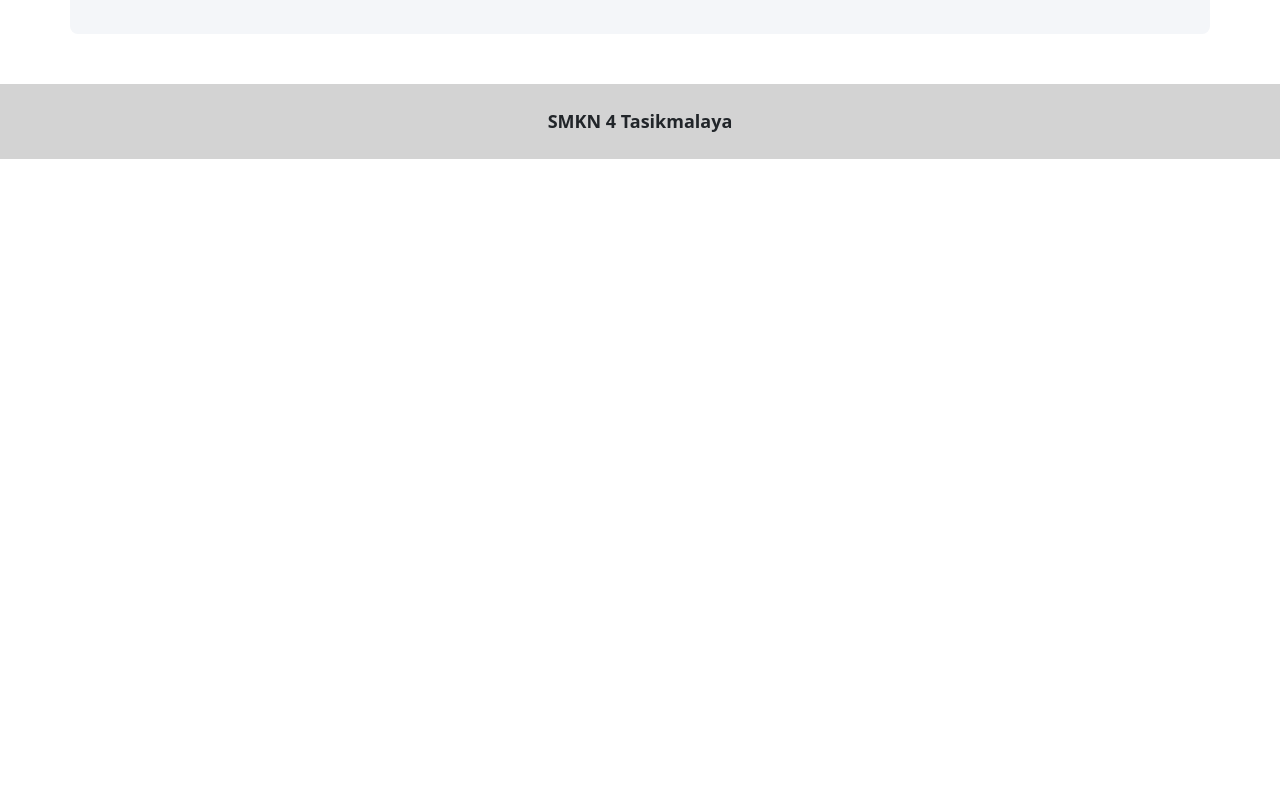
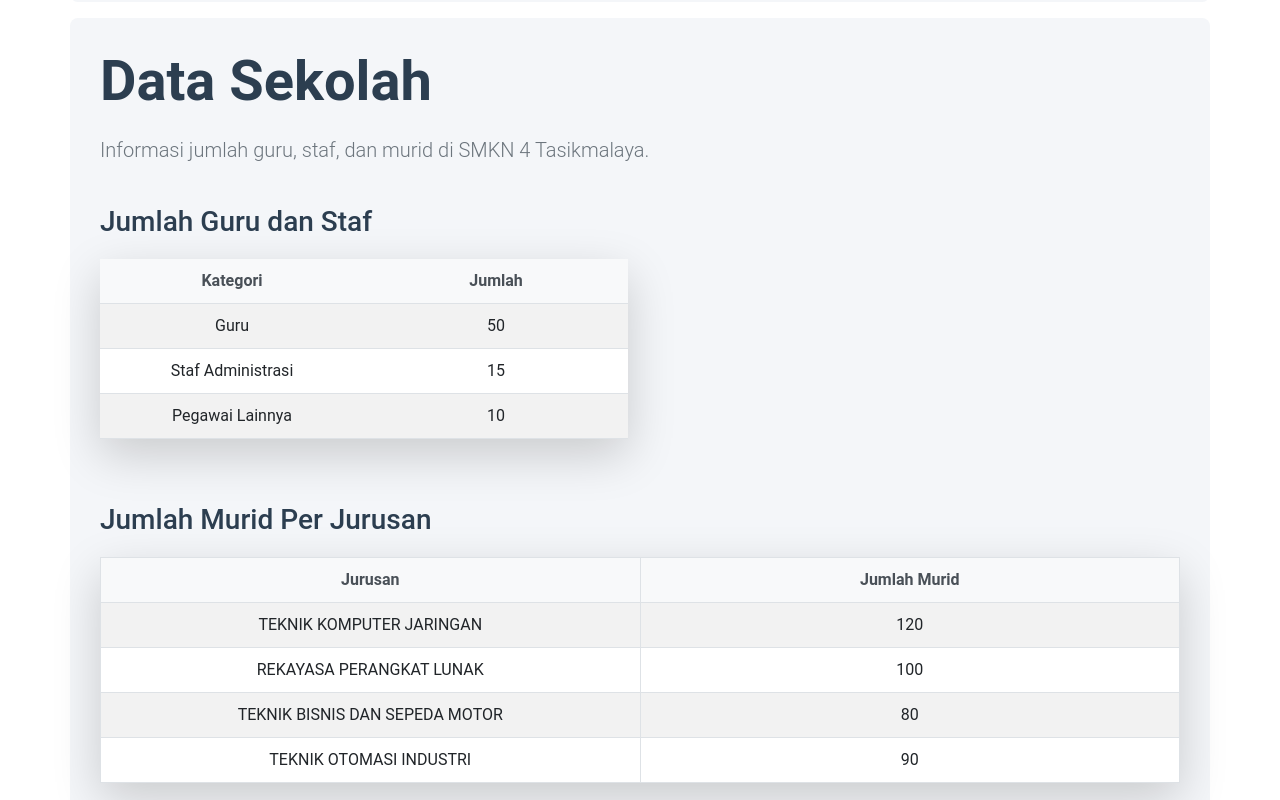
Before and after one commit to ainyyraa125/website-smkn4, a Nuxt app: page /profil in a window 1280 px wide. Shown: the part 1060-1860 px from the top of the page. Before the commit the page ends 1219 px from the top, so only its background shows below. Built offline with nearby package versions, Linux system fonts and the light colour scheme.

Commit message:
Add files via upload

```diff
--- a/pages/eskul/index.vue
+++ b/pages/eskul/index.vue
@@ -21,6 +21,10 @@
 
       </div>
   </div>
+  <!-- Footer Section -->
+  <footer class="bg-dark text-white text-center py-4">
+      <p>&copy; 2024 SMKN 4 Tasikmalaya | Semua Hak Cipta Dilindungi</p>
+    </footer>
 </template>
 <style scoped>
 img{
--- a/pages/galeri/index.vue
+++ b/pages/galeri/index.vue
@@ -56,6 +56,10 @@
 
     </div>
   </div>
+  <!-- Footer Section -->
+  <footer class="bg-dark text-white text-center py-4">
+      <p>&copy; 2024 SMKN 4 Tasikmalaya | Semua Hak Cipta Dilindungi</p>
+    </footer>
 </template>
 
 <style scoped>
--- a/pages/index.vue
+++ b/pages/index.vue
@@ -1,49 +1,74 @@
 <template>
-  <!-- Logo Section -->
-  <div class="text-center mt-4">
-    <img src="~/assets/img/home.jpg" alt="Logo SMKN 4 Tasikmalaya" class="img-fluid" />
+  <div>
+    <!-- Hero Section -->
+    <section class="hero-section text-center text-white py-5">
+      <div class="container">
+        <h1 class="display-4 mb-4">Selamat Datang di SMKN 4 Tasikmalaya</h1>
+        <p class="lead mb-4">Temukan informasi terbaru mengenai kegiatan, prestasi, dan program unggulan kami</p>
       </div>
+    </section>
 
-  <!-- Sambutan Kepala Sekolah Section -->
-  <h2 class="bg-secondary text-white text-center py-3 mt-5 mb-4 rounded-3">SAMBUTAN KEPALA SEKOLAH</h2>
-  <div class="d-flex align-items-center justify-content-center mt-4 shadow-sm rounded-lg" style="background-color: #f5f5f5; padding: 20px;">
-    <img src="~/assets/img/kepsek.png" alt="Kepala Sekolah" class="rounded-circle border border-4 border-primary" style="width: 150px; height: 150px;"/>
-    <div class="ms-4">
-      <h3 class="text-dark fw-bold">Sambutan Kepala Sekolah</h3>
-      <p class="text-muted">Selamat datang di website resmi SMKN 4 Tasikmalaya. Kami sangat senang dapat memperkenalkan sekolah kami melalui platform ini. Di sini, Anda akan menemukan informasi penting mengenai kegiatan, program unggulan, serta prestasi yang telah kami raih selama ini.
+    <!-- Gambar di atas Sambutan Kepala Sekolah -->
+    <section class="header-image-section">
+      <img src="~/assets/img/home.jpg" alt="Selamat Datang Di Website SMKN 4" class="img-fluid w-100" />
+    </section>
 
-</p>
-      <small class="text-muted">Kepala Sekolah, SMKN 4 Tasikmalaya</small>
+    <!-- Sambutan Kepala Sekolah -->
+    <section class="sambutan-section py-5" id="sambutan">
+      <div class="container text-center">
+        <h2 class="mb-4">Sambutan Kepala Sekolah</h2>
+        <div class="row align-items-center">
+          <div class="col-md-4">
+            <img src="~/assets/img/kepsek.png" alt="Kepala Sekolah" class="img-fluid rounded-circle" />
+          </div>
+          <div class="col-md-8">
+            <p class="lead">Selamat datang di website resmi SMKN 4 Tasikmalaya. Kami dengan bangga mempersembahkan berbagai informasi tentang sekolah kami, kegiatan, dan prestasi yang telah kami capai.</p>
+            <p><small class="text-muted">Kepala Sekolah, SMKN 4 Tasikmalaya</small></p>
           </div>
         </div>
+      </div>
+    </section>
 
-  <!-- BERITA Section -->
-  <h2 class="bg-secondary text-white text-center py-3 mt-5 rounded-3">BERITA</h2>
-  <div class="card-group mt-4">
-    <div class="card shadow-sm rounded-lg mx-2">
+    <!-- Berita Terbaru -->
+    <section class="berita-section py-5" id="berita">
+      <div class="container text-center">
+        <h2 class="mb-4">Berita Terbaru</h2>
+        <div class="row">
+          <div class="col-md-4 mb-4">
+            <div class="card">
               <img src="~/assets/img/expo.webp" class="card-img-top" alt="Expo" />
               <div class="card-body">
-        <h5 class="card-title text-dark">EXPO</h5>
-        <p class="card-text">Latest update on our school expo.</p>
-        <small class="text-muted">Last updated 3 mins ago</small>
+                <h5 class="card-title">Expo Sekolah</h5>
+                <p class="card-text">Update terbaru tentang Expo sekolah kami, kegiatan yang menarik dan penuh informasi.</p>
               </div>
             </div>
-    <div class="card shadow-sm rounded-lg mx-2">
-      <img src="~/assets/img/fair.jpg" class="card-img-top" alt="Expo" />
+          </div>
+          <div class="col-md-4 mb-4">
+            <div class="card">
+              <img src="~/assets/img/fair.jpg" class="card-img-top" alt="Job Fair" />
               <div class="card-body">
-        <h5 class="card-title text-dark">Job Fair</h5>
-        <p class="card-text">Details about our upcoming event.</p>
-        <small class="text-muted">Last updated 3 mins ago</small>
+                <h5 class="card-title">Job Fair</h5>
+                <p class="card-text">Dapatkan informasi terbaru mengenai Job Fair yang akan diadakan oleh sekolah.</p>
               </div>
             </div>
-    <div class="card shadow-sm rounded-lg mx-2">
-      <img src="~/assets/img/binsik.jpg" class="card-img-top" alt="Expo" />
+          </div>
+          <div class="col-md-4 mb-4">
+            <div class="card">
+              <img src="~/assets/img/binsik.jpg" class="card-img-top" alt="Binsik" />
               <div class="card-body">
-        <h5 class="card-title text-dark">Binsik</h5>
-        <p class="card-text">Kegiatan binsik atau bimbingan fisik adalah kegiatan yang di berikan kepada kelas 12 setiap minggunya</p>
-        <small class="text-muted">Last updated 3 mins ago</small>
+                <h5 class="card-title">Binsik</h5>
+                <p class="card-text">Kegiatan binsik adalah bimbingan fisik untuk kelas 12 yang bertujuan untuk mempersiapkan ujian akhir.</p>
               </div>
             </div>
+          </div>
+        </div>
+      </div>
+    </section>
+
+    <!-- Footer Section -->
+    <footer class="bg-dark text-white text-center py-4">
+      <p>&copy; 2024 SMKN 4 Tasikmalaya | Semua Hak Cipta Dilindungi</p>
+    </footer>
   </div>
 </template>
 
@@ -54,132 +79,94 @@
 </script>
 
 <style scoped>
-/* Global Styling */
-h3 {
-  font-size: 1.75rem;
-  font-weight: 600;
-  color: #000000;
-  margin-bottom: 1.25rem;
+/* Global Styles */
+body {
+  font-family: 'Arial', sans-serif;
 }
 
-.card-group .card {
-  margin: 0 10px;
+/* Hero Section */
+.hero-section {
+  background: url('~/assets/img/hero-bg.jpg') no-repeat center center/cover;
+  color: white;
+  padding: 5rem 0;
+}
+
+.hero-section h1 {
+  font-size: 3rem;
+  font-weight: bold;
+}
+
+.hero-section .lead {
+  font-size: 1.25rem;
+}
+
+/* Gambar di atas Sambutan Kepala Sekolah */
+.header-image-section img {
+  width: 100%;
+  height: auto;
+  margin-bottom: 2rem;
+}
+
+/* Sambutan Kepala Sekolah Section */
+.sambutan-section {
+  background-color: #f8f9fa;
+}
+
+.sambutan-section h2 {
+  font-size: 2.5rem;
+  font-weight: bold;
+  color: #333;
+}
+
+/* Berita Terbaru Section */
+.berita-section h2 {
+  font-size: 2.5rem;
+  font-weight: bold;
+  color: #333;
+}
+
+.card {
+  border-radius: 10px;
+  box-shadow: 0 4px 10px rgba(0, 0, 0, 0.1);
+  transition: transform 0.3s;
+}
+
+.card:hover {
+  transform: translateY(-5px);
 }
 
 .card-img-top {
+  height: 200px;
   object-fit: cover;
-  height: 200px;
-  border-bottom: 4px solid #000000;
 }
 
-.bg-primary {
-  background-color: #000000 !important;
+/* Footer */
+footer {
+  background-color: #343a40;
 }
 
-.text-center {
-  text-align: center;
+footer p {
+  margin: 0;
+  color: #adb5bd;
 }
 
-.ms-4 {
-  margin-left: 1.5rem;
+/* Responsive Design */
+@media (max-width: 768px) {
+  .hero-section h1 {
+    font-size: 2rem;
   }
 
-.text-muted {
-  font-size: 0.875rem;
+  .hero-section .lead {
+    font-size: 1rem;
   }
 
-.card-body p {
-  font-size: 1rem;
-  color: #333;
+  .sambutan-section .row {
+    flex-direction: column-reverse;
   }
 
-.card-body h5 {
-  font-size: 1.25rem;
-  font-weight: bold;
-  color: #000000;
-}
-
-.card-body small {
-  font-size: 0.875rem;
-  color: #777;
-}
-
-.bg-secondary {
-  background-color: #6c757d;
-}
-
-/* Improve the logo section */
-.img-fluid {
-  max-width: 100%;
+  .sambutan-section img {
+    width: 100%;
     height: auto;
-}
-
-/* Sambutan Kepala Sekolah Section */
-.shadow-sm {
-  box-shadow: 0 4px 6px rgba(0, 0, 0, 0.1);
-}
-
-.rounded-lg {
-  border-radius: 10px;
-}
-
-.border-primary {
-  border-color: #007bff;
-}
-
-/* News Section */
-.card-title {
-  font-weight: bold;
-  color: #000;
-}
-
-.card-body .card-text {
-  font-size: 1rem;
-  color: #333;
-}
-
-.card-group .card {
-  transition: transform 0.3s ease-in-out;
-}
-
-.card-group .card:hover {
-  transform: translateY(-5px);
-}
-
-.card-body small {
-  font-size: 0.875rem;
-  color: #777;
-}
-
-/* Media Queries for responsiveness */
-@media (max-width: 768px) {
-  .d-flex {
-    flex-direction: column;
-    align-items: center;
-  }
-
-  .ms-4 {
-    margin-left: 0;
-  }
-
-  .card-group {
-    flex-direction: column;
-  }
-
-  .card {
-    margin-bottom: 1rem;
-  }
-
-  .card-img-top {
-    height: 180px;
-  }
-
-  h3 {
-    font-size: 1.5rem;
-  }
-
-  .text-center h2 {
-    font-size: 1.5rem;
   }
 }
 </style>
--- a/pages/jurusan/index.vue
+++ b/pages/jurusan/index.vue
@@ -75,6 +75,10 @@
       </div>
     </div>
   </div>
+  <!-- Footer Section -->
+  <footer class="bg-dark text-white text-center py-4">
+      <p>&copy; 2024 SMKN 4 Tasikmalaya | Semua Hak Cipta Dilindungi</p>
+    </footer>
 </template>
 
 <script>
--- a/pages/profil/index.vue
+++ b/pages/profil/index.vue
@@ -63,12 +63,90 @@
         Tasikmalaya No. 420/9/SK-BPPT/2012 Tanggal 06 Februari 2012.
       </p>
     </div>
+    <div>
+    <!-- Konten Data -->
+    <div id="data" class="container mt-3">
+      <div class="row">
+        <div class="col">
+          <h2 class="display-4 text-drak font-weight-bold">Data Sekolah</h2>
+          <p class="lead text-muted">Informasi jumlah guru, staf, dan murid di SMKN 4 Tasikmalaya.</p>
+        </div>
+      </div>
+
+      <!-- Tabel Jumlah Guru, Staf, dan Pegawai -->
+      <div class="row mt-4">
+        <div class="col-lg-6 mb-4">
+          <h3 class="text-drak">Jumlah Guru dan Staf</h3>
+          <table class="table table-striped table-hover shadow-lg rounded">
+            <thead class="thead-dark">
+              <tr>
+                <th>Kategori</th>
+                <th>Jumlah</th>
+              </tr>
+            </thead>
+            <tbody>
+              <tr>
+                <td>Guru</td>
+                <td>{{ jumlahGuru }}</td>
+              </tr>
+              <tr>
+                <td>Staf Administrasi</td>
+                <td>{{ jumlahStafAdministrasi }}</td>
+              </tr>
+              <tr>
+                <td>Pegawai Lainnya</td>
+                <td>{{ jumlahPegawaiLainnya }}</td>
+              </tr>
+            </tbody>
+          </table>
+        </div>
+      </div>
+
+      <!-- Tabel Jumlah Murid Per Jurusan -->
+      <div class="row mt-4">
+        <div class="col">
+          <h3 class="text-drak">Jumlah Murid Per Jurusan</h3>
+          <table class="table table-bordered table-striped table-hover shadow-lg rounded">
+            <thead class="thead-dark">
+              <tr>
+                <th>Jurusan</th>
+                <th>Jumlah Murid</th>
+              </tr>
+            </thead>
+            <tbody>
+              <tr v-for="(jumlah, jurusan) in jumlahMuridPerJurusan" :key="jurusan">
+                <td>{{ jurusan }}</td>
+                <td>{{ jumlah }}</td>
+              </tr>
+            </tbody>
+          </table>
+        </div>
+      </div>
+    </div>
+  </div>
   </template>
 
   <script>
     export default {
       name: 'ProfilPage',
+        data() {
+      return {
+        // Data jumlah guru, staf, dan pegawai
+        jumlahGuru: 50,
+        jumlahStafAdministrasi: 15,
+        jumlahPegawaiLainnya: 10,
+
+        // Data jumlah murid per jurusan
+        jumlahMuridPerJurusan: {
+          "TEKNIK KOMPUTER JARINGAN": 120,
+          "REKAYASA PERANGKAT LUNAK": 100,
+          "TEKNIK BISNIS DAN SEPEDA MOTOR": 80,
+          "TEKNIK OTOMASI INDUSTRI": 90,
+
+        }
+      }
     }
+  }
   </script>
 
   <style scoped>
@@ -158,4 +236,55 @@
         max-width: 120px;
       }
     }
-  </style>
+/* Menambahkan beberapa styling untuk mempercantik tampilan */
+.container {
+  font-family: 'Roboto', sans-serif;
+}
+
+h2 {
+  font-weight: 700;
+}
+
+table {
+  border-collapse: collapse;
+}
+
+thead {
+  background-color: #343a40;
+  color: white;
+}
+
+th, td {
+  padding: 10px;
+  text-align: center;
+}
+
+.table-hover tbody tr:hover {
+  background-color: #f8f9fa;
+}
+
+.shadow-lg {
+  box-shadow: 0 4px 10px rgba(0, 0, 0, 0.1);
+}
+
+.rounded {
+  border-radius: 8px;
+}
+
+.text-muted {
+  color: #6c757d;
+}
+
+.text-success {
+  color: #28a745;
+}
+
+.text-info {
+  color: #17a2b8;
+}
+
+.lead {
+  font-size: 1.25rem;
+  font-weight: 300;
+}
+</style>
```
Lines whose indentation alone changed are shown as unchanged.
